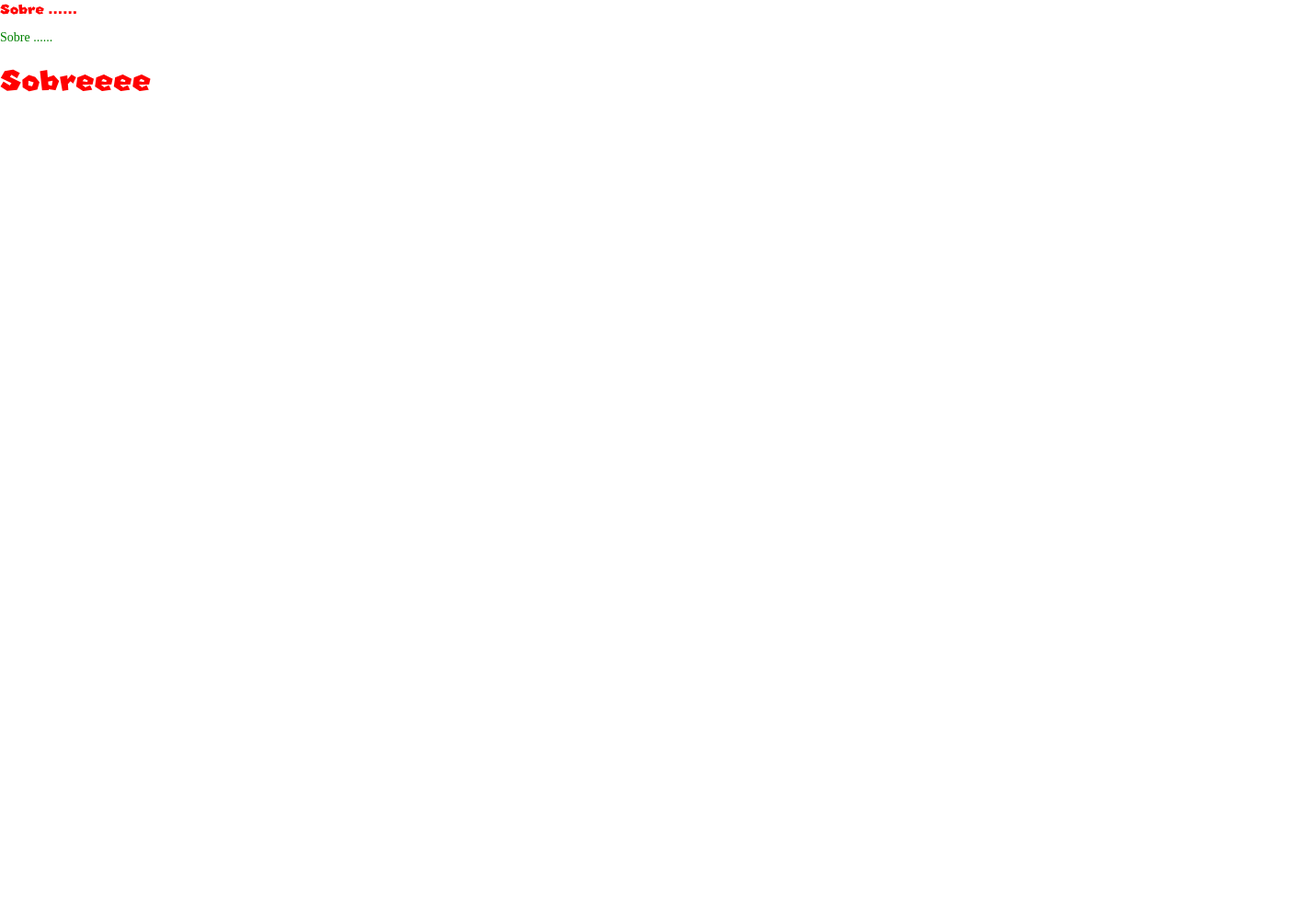
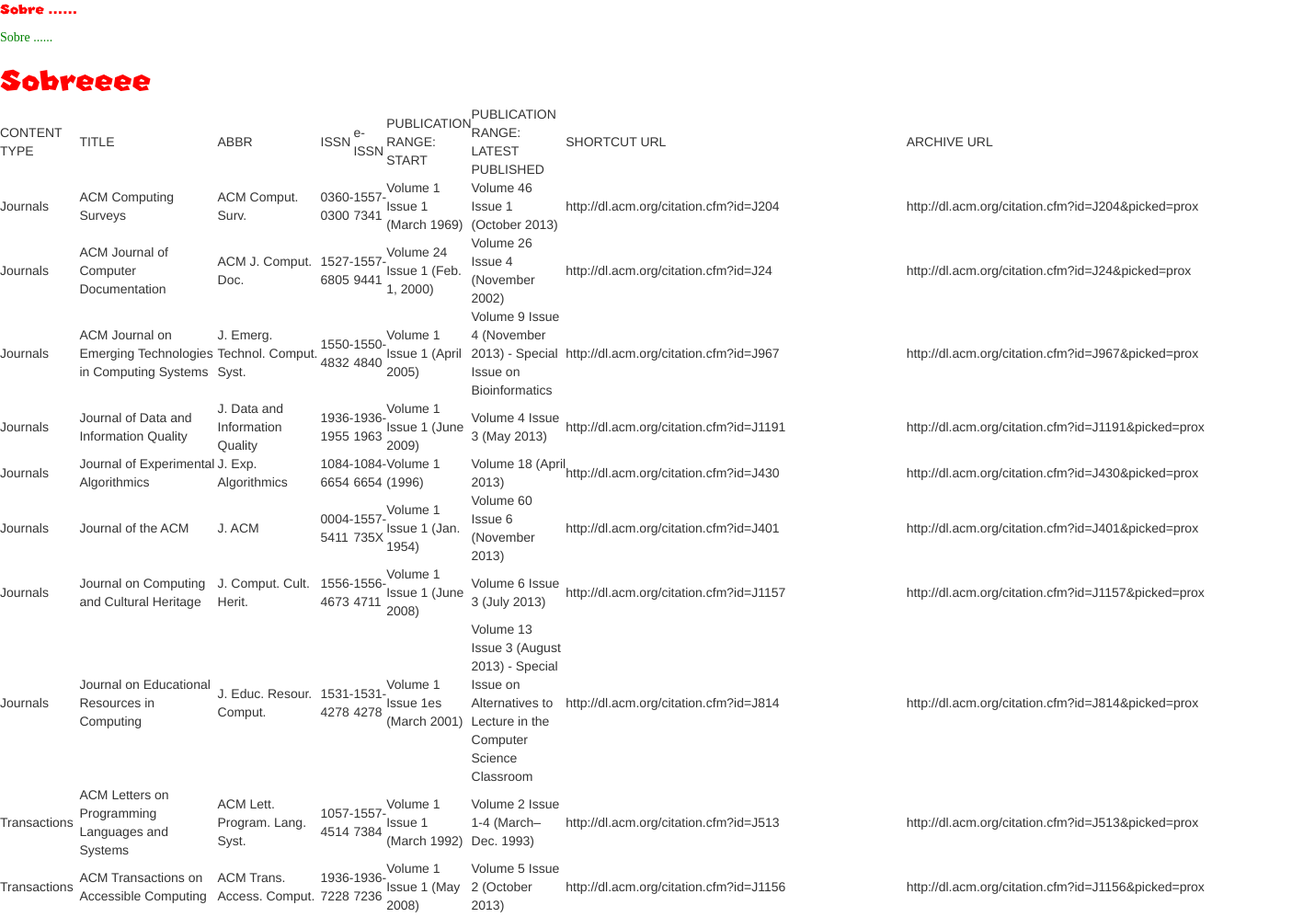
Before and after one commit to jader-lima/jader-lima.github.io, a plain HTML site: page docs/index.html in a window 1280 px wide. Shown: the top 997 px of the page at 92% size, 1405 px wide, since content can reach past the window. Before the commit the page ends 800 px from the top, so only its background shows below. Drawn offline with Linux system fonts and the light colour scheme; no server answers; a web font is replaced by a local one.

Commit message:
teste csv

```diff
--- a/docs/index.html
+++ b/docs/index.html
@@ -23,7 +23,7 @@
 
 		$.ajax({
 			type: "GET",
-			url: "normal.csv",
+			url: "data/normal.csv",
 			success: function (data) {
 				$('body').append(arrayToTable(Papa.parse(data).data));
 			}
```
